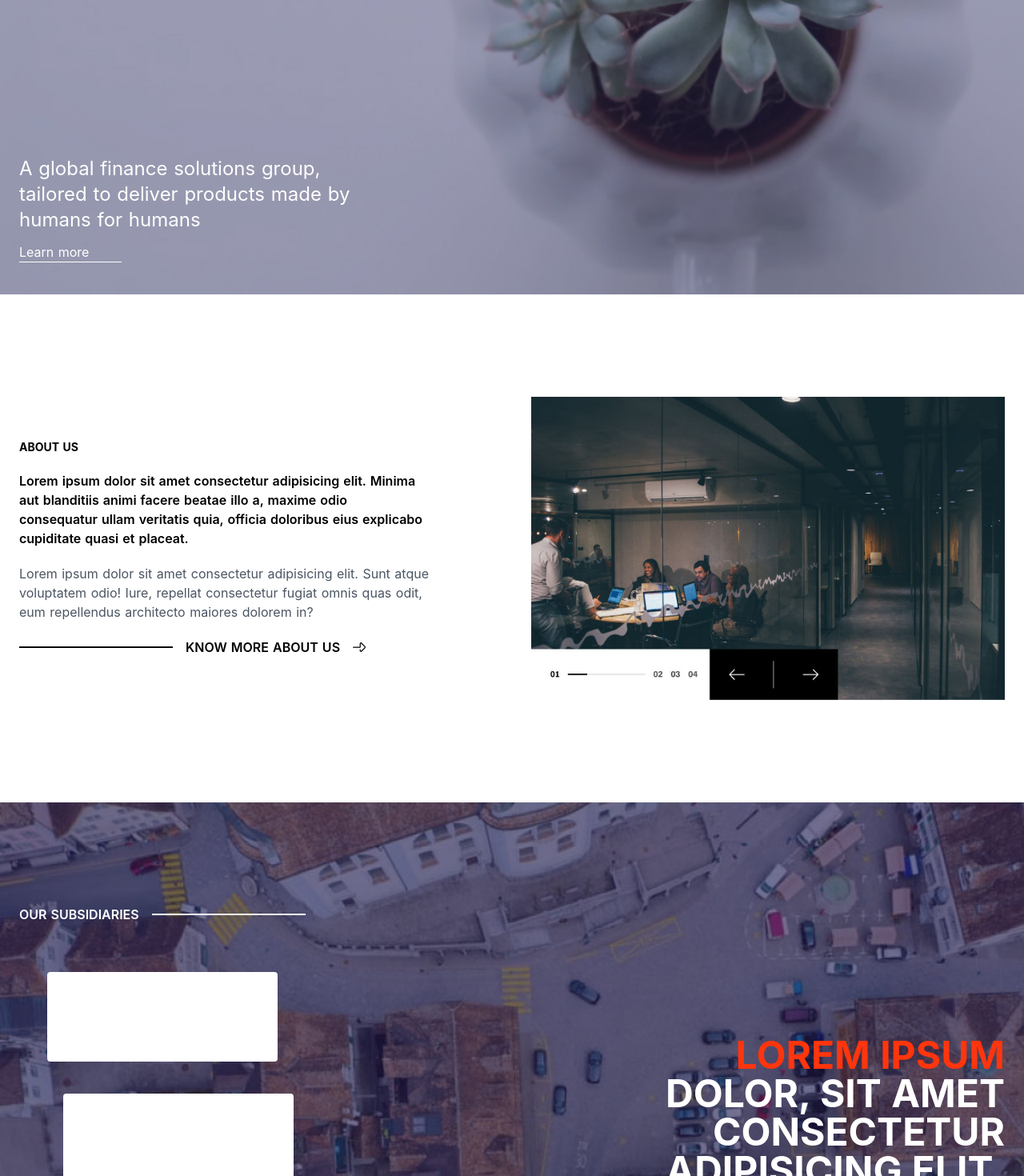
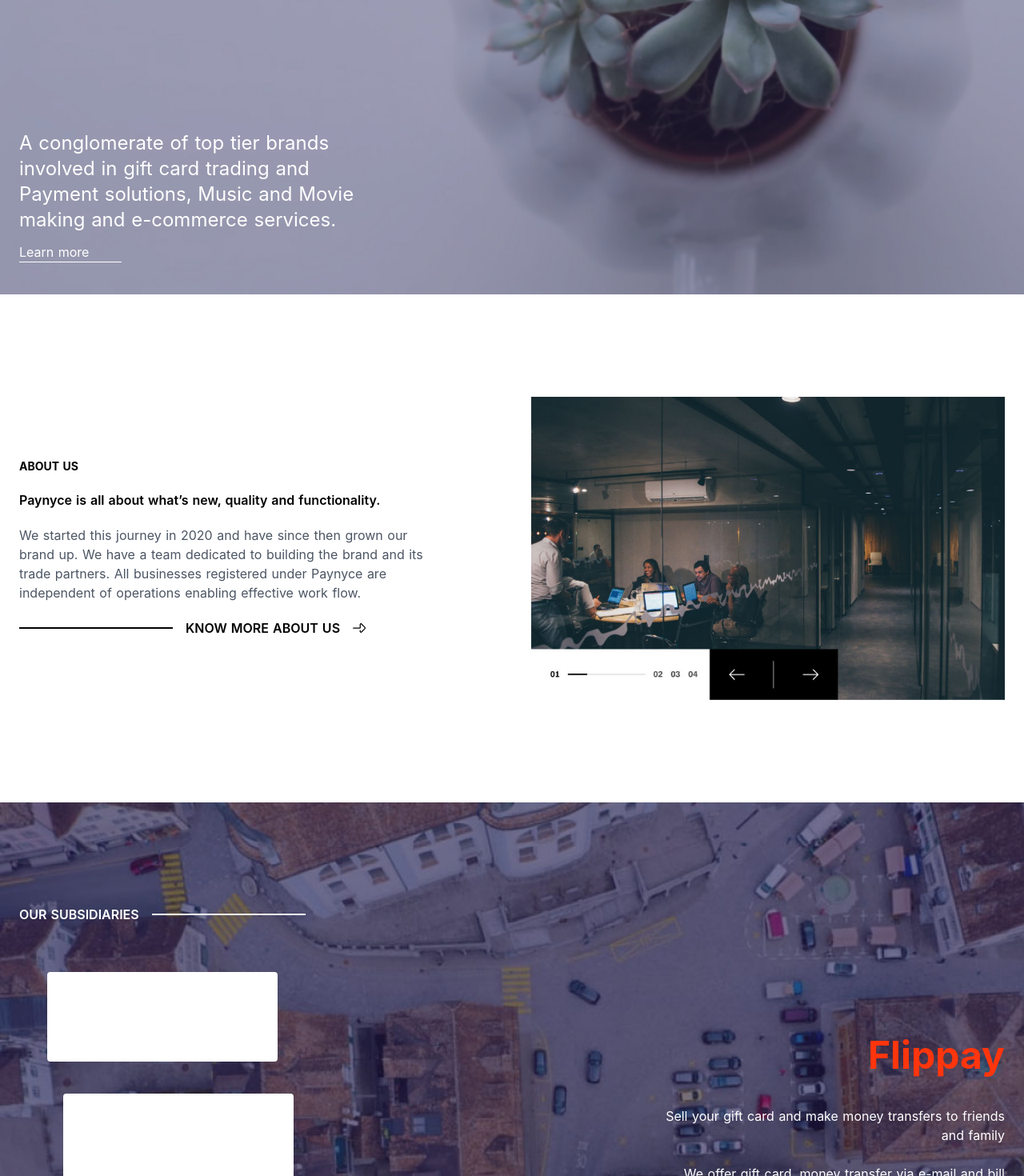
Before and after one commit to nimiakinleye/paynyce, a Nuxt app: page / in a window 1280 px wide. Shown: the part 276-1746 px from the top of the page at 80% size. Built offline with nearby package versions, Linux system fonts and the light colour scheme.

Commit message:
updated content

```diff
--- a/components/About.vue
+++ b/components/About.vue
@@ -6,15 +6,10 @@
       <div class="max-w-lg text-center lg:text-left">
         <div class="font-bold text-sm uppercase mt-10 lg:mt-0">About us</div>
         <div class="font-semibold my-5">
-          Lorem ipsum dolor sit amet consectetur adipisicing elit. Minima aut
-          blanditiis animi facere beatae illo a, maxime odio consequatur ullam
-          veritatis quia, officia doloribus eius explicabo cupiditate quasi et
-          placeat.
+          Paynyce is all about what’s new, quality and functionality.
         </div>
         <div class="text-gray-600 my-5">
-          Lorem ipsum dolor sit amet consectetur adipisicing elit. Sunt atque
-          voluptatem odio! Iure, repellat consectetur fugiat omnis quas odit,
-          eum repellendus architecto maiores dolorem in?
+          We started this journey in 2020 and have since then grown our brand up. We have a team dedicated to building the brand and its trade partners. All businesses registered under Paynyce are independent of operations enabling effective work flow.
         </div>
         <div class="flex uppercase justify-center lg:justify-start items-center">
           <div class="hidden md:inline my-line bg-black"></div>
--- a/components/Banner.vue
+++ b/components/Banner.vue
@@ -6,7 +6,7 @@
     </div>
     <div class="my-container">
       <div class="flex flex-col absolute bottom-10 max-w-md text-white">
-        <h1 class="text-2xl mb-3">A global finance solutions group, tailored to deliver products made by humans for humans</h1>
+        <h1 class="text-2xl mb-3 pr-4">A conglomerate of top tier brands involved in gift card trading and Payment solutions, Music and Movie making and e-commerce services.</h1>
         <nuxt-link to="/" class="border-b border-white w-32">Learn more</nuxt-link>
       </div>
     </div>
--- a/components/Subsidiaries.vue
+++ b/components/Subsidiaries.vue
@@ -15,12 +15,17 @@
           </div>
         </div>
         <div class="lg:w-1/2 text-center lg:text-right text-white">
-          <div class="uppercase text-5xl font-bold">
-            <span class="my-color">Lorem ipsum</span><br />
-            dolor, sit amet consectetur adipisicing elit.
+          <div class="text-5xl font-bold">
+            <span class="my-color">Flippay</span><br />
           </div>
           <div class="my-10 max-w-md mx-auto lg:mx-0 lg:ml-auto">
-            A Nigerian developed finance solutions group, tailored to deliver products made
+            Sell your gift card and make money transfers to friends and family
+          <br />
+          <br />
+            We offer gift card, money transfer via e-mail and bill payment services.
+          <br />
+          <br />
+            We also offer Business solutions under the Flippay business platform.
           </div>
           <nuxt-link to="/" class="my-bg px-6 py-2 rounded">Visit Website</nuxt-link>
         </div>
```
